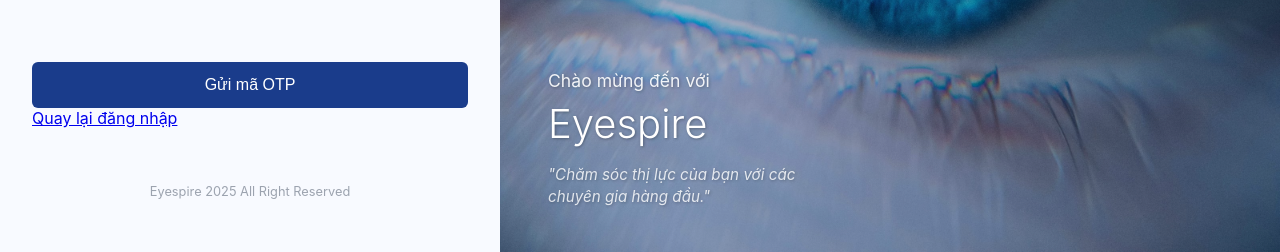
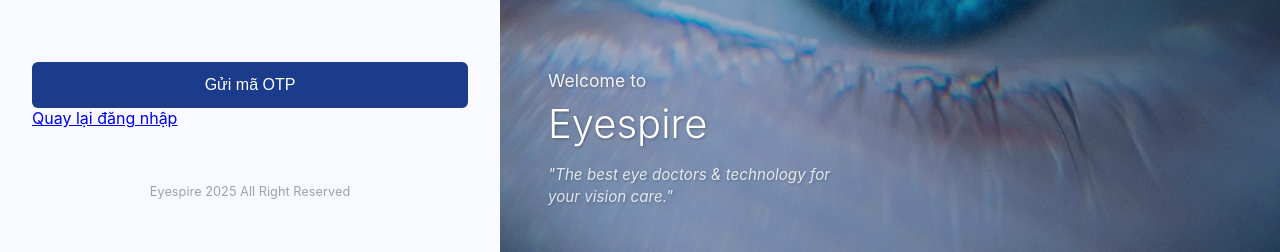
Before and after one commit to Eyespire-Website/eyespire-front-end, a React (Create React App) app: page /forgot-password in a window 1280 px wide. Shown: the part 545-797 px from the top of the page. Built offline with nearby package versions, Linux system fonts and the light colour scheme; the HTML template or start-up script is replaced by a standard one.

Commit message:
Chỉnh sửa forgot password

```diff
--- a/src/pages/authentication/forgot-password/forgot-password.jsx
+++ b/src/pages/authentication/forgot-password/forgot-password.jsx
@@ -115,9 +115,9 @@
                     className="hero-image"
                 />
                 <div className="overlay-content">
-                    <div className="greeting">Chào mừng đến với</div>
+                    <div className="greeting">Welcome to</div>
                     <div className="time">Eyespire</div>
-                    <div className="quote">"Chăm sóc thị lực của bạn với các chuyên gia hàng đầu."</div>
+                    <div className="quote">"The best eye doctors & technology for your vision care."</div>
                 </div>
             </div>
         </div>
```
